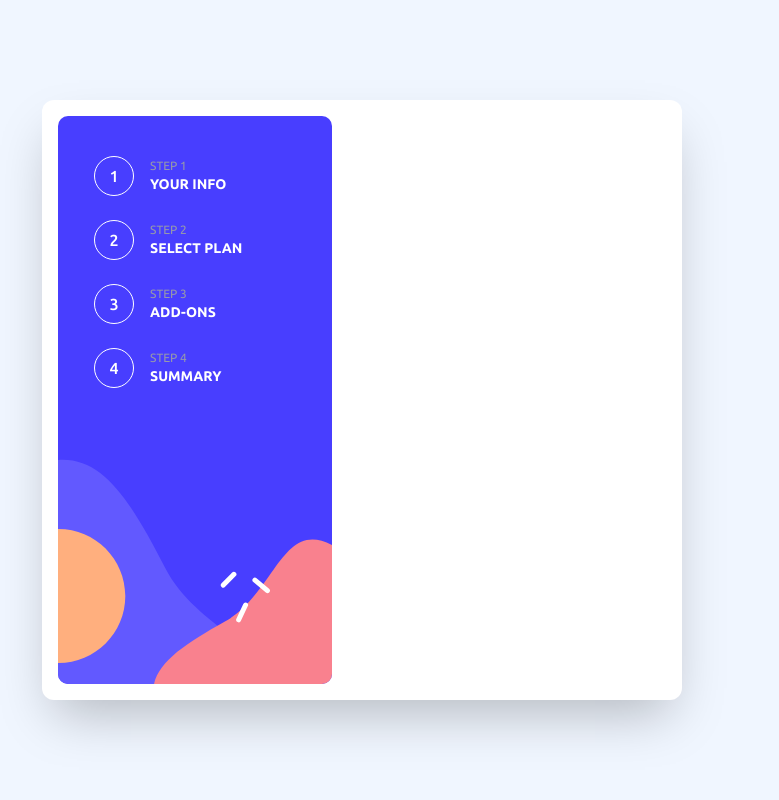
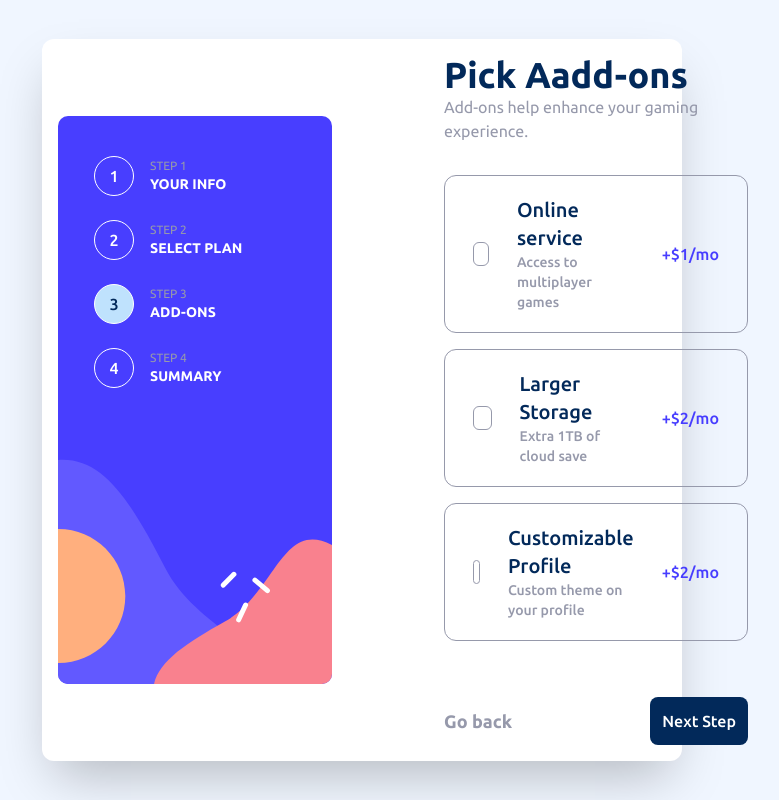
Before and after one commit to kajtini/Multi-Step-Form, a React (Vite) app: page /addons in a window 1280 px wide. Shown: the whole page, without its empty margins (278-1057 px from the left). Built offline with nearby package versions, Linux system fonts and the light colour scheme.

Commit message:
fourth commit (fixed next button isues, added adons page(not yet complete))

```diff
--- /dev/null
+++ b/src/components/Addon.jsx
@@ -0,0 +1,21 @@
+function Addon({ type, desc, billing }) {
+  return (
+    <div className="px-7 py-5 border-solid border-[1px] border-neutral-gray-cool rounded-xl flex items-center gap-7 cursor-pointer">
+      <div className="w-6 h-6 border-solid border-[1px] border-neutral-gray-cool rounded-md  flex items-center justify-center cursor-pointer">
+        <img
+          src="../../../public/images/icon-checkmark.svg"
+          alt="checkmark icon"
+        />
+      </div>
+      <div className="mr-auto">
+        <p className="font-medium text-primary-blue-marine text-xl">{type}</p>
+        <p className="font-medium text-neutral-gray-cool text-sm">{desc}</p>
+      </div>
+      <div className="text-primary-blue-purplish font-medium">
+        +${billing}/mo
+      </div>
+    </div>
+  );
+}
+
+export default Addon;
--- /dev/null
+++ b/src/components/Addons.jsx
@@ -0,0 +1,94 @@
+import { useEffect } from "react";
+import { motion } from "framer-motion";
+import NextStepBtn from "./NextStepBtn";
+import Addon from "./Addon";
+import { Link } from "react-router-dom";
+
+function Addons({ setCurrentStep }) {
+  const containerVariants = {
+    hidden: {
+      opacity: 0,
+      x: "200px",
+    },
+    visible: {
+      opacity: 1,
+      x: 0,
+      transition: {
+        type: "spring",
+        damping: 15,
+        stiffness: 80,
+        delay: 0.2,
+      },
+    },
+    exit: {
+      opacity: 0,
+      y: "-100%",
+      transition: {
+        duration: 0.3,
+      },
+    },
+  };
+
+  const addons = [
+    {
+      id: 1,
+      type: "Online service",
+      descirption: "Access to multiplayer games",
+      billing: 1,
+    },
+    {
+      id: 2,
+      type: "Larger Storage",
+      descirption: "Extra 1TB of cloud save",
+      billing: 2,
+    },
+    {
+      id: 3,
+      type: "Customizable Profile",
+      descirption: "Custom theme on your profile",
+      billing: 2,
+    },
+  ];
+
+  useEffect(() => {
+    setCurrentStep(3);
+  }, []);
+
+  return (
+    <motion.div
+      variants={containerVariants}
+      initial="hidden"
+      animate="visible"
+      exit="exit"
+      className="w-[50%]"
+    >
+      <h1 className="font-bold text-4xl text-primary-blue-marine">
+        Pick Aadd-ons
+      </h1>
+      <p className="text-neutral-gray-cool mb-8">
+        Add-ons help enhance your gaming experience.
+      </p>
+      <ul className="mb-14">
+        {addons.map((addon, i) => (
+          <li className={`${i !== addons.length - 1 && "mb-4"}`}>
+            <Addon
+              key={addon.id}
+              id={addon.id}
+              type={addon.type}
+              desc={addon.descirption}
+              billing={addon.billing}
+            />
+          </li>
+        ))}
+      </ul>
+      <div className="w-full flex items-center justify-between">
+        <Link to="/plan" className="text-neutral-gray-cool font-bold text-lg">
+          Go back
+        </Link>
+        <NextStepBtn />
+      </div>
+    </motion.div>
+  );
+}
+
+export default Addons;
--- a/src/components/Card.jsx
+++ b/src/components/Card.jsx
@@ -4,18 +4,30 @@ import { Routes, Route, useLocation } from "react-router-dom";
 import SelectPlan from "./SelectPlan";
 import { AnimatePresence } from "framer-motion";
 import { useState } from "react";
+import Addons from "./Addons";
 
 function Card() {
   const location = useLocation();
+  const [currentStep, setCurrentStep] = useState(null);
 
   return (
     <div className="w-[50%] bg-white rounded-xl shadow-2xl p-4">
       <div className="flex items-center gap-28">
-        <Sidebar />
+        <Sidebar currentStep={currentStep} />
         <AnimatePresence mode="wait">
           <Routes location={location} key={location.key}>
-            <Route path="/" element={<PersonalInfo />} />
-            <Route path="/plan" element={<SelectPlan />} />
+            <Route
+              path="/"
+              element={<PersonalInfo setCurrentStep={setCurrentStep} />}
+            />
+            <Route
+              path="/plan"
+              element={<SelectPlan setCurrentStep={setCurrentStep} />}
+            />
+            <Route
+              path="/addons"
+              element={<Addons setCurrentStep={setCurrentStep} />}
+            />
           </Routes>
         </AnimatePresence>
       </div>
--- a/src/components/NextStepBtn.jsx
+++ b/src/components/NextStepBtn.jsx
@@ -12,7 +12,7 @@ function NextStepBtn() {
         transition: { opacity: { duration: 0.2 } },
       }}
       className="bg-primary-blue-marine text-white
-      font-medium p-3 w-[30%] rounded-lg cursor-pointer self-end"
+      font-medium p-3 rounded-lg cursor-pointer"
     >
       Next Step
     </motion.button>
--- a/src/components/PersonalInfo.jsx
+++ b/src/components/PersonalInfo.jsx
@@ -3,13 +3,18 @@ import { motion, AnimatePresence } from "framer-motion";
 import InputInfo from "./InputInfo";
 import NextStepBtn from "./NextStepBtn";
 import { Link } from "react-router-dom";
+import { useEffect } from "react";
 
-function PersonalInfo() {
+function PersonalInfo({ setCurrentStep }) {
   const [inputData, setInputData] = useState({
     name: "",
     email: "",
     phone: "",
   });
+
+  useEffect(() => {
+    setCurrentStep(1);
+  }, []);
 
   const inputTypes = Object.keys(inputData);
 
--- a/src/components/Plan.jsx
+++ b/src/components/Plan.jsx
@@ -46,7 +46,7 @@ function Plan({ type, id, activeId, img, billing, handleClick, isYearly }) {
       <img src={`${img}`} alt="plan icon" className="mb-10" />
       <p className="font-bold text-primary-blue-marine text-xl">{type}</p>
       <p className={`text-neutral-gray-cool ${isYearly && "mb-1"}`}>
-        {billing}
+        {`$${billing}/${isYearly ? "yr" : "mo"}`}
       </p>
       <AnimatePresence mode="wait">
         {isYearly && (
--- a/src/components/SelectPlan.jsx
+++ b/src/components/SelectPlan.jsx
@@ -4,26 +4,31 @@ import { motion } from "framer-motion";
 import NextStepBtn from "./NextStepBtn";
 import { Link } from "react-router-dom";
 import Switch from "./Switch";
+import { useEffect } from "react";
 
-function SelectPlan() {
+function SelectPlan({ setCurrentStep }) {
   const [activeId, setActiveId] = useState(null);
   const [isYearly, setIsYearly] = useState(false);
+
+  useEffect(() => {
+    setCurrentStep(2);
+  }, []);
 
   const plans = [
     {
       type: "Arcade",
       img: "../../../public/images/icon-arcade.svg",
-      billing: !isYearly ? "$9/mo" : "$90/yr",
+      billing: !isYearly ? 9 : 90,
     },
     {
       type: "Advanced",
       img: "../../../public/images/icon-advanced.svg",
-      billing: !isYearly ? "$12/mo" : "$120/yr",
+      billing: !isYearly ? 12 : 120,
     },
     {
       type: "Pro",
       img: "../../../public/images/icon-pro.svg",
-      billing: !isYearly ? "$15/mo" : "$150/yr",
+      billing: !isYearly ? 15 : 150,
     },
   ];
 
@@ -96,7 +101,11 @@ function SelectPlan() {
         <Link to="/" className="text-neutral-gray-cool font-bold text-lg">
           Go back
         </Link>
-        {activeId && <NextStepBtn />}
+        {activeId && (
+          <Link to="/addons">
+            <NextStepBtn />
+          </Link>
+        )}
       </div>
     </motion.div>
   );
--- a/src/components/Sidebar.jsx
+++ b/src/components/Sidebar.jsx
@@ -1,12 +1,28 @@
 import { motion } from "framer-motion";
+import { useState } from "react";
+import { useEffect } from "react";
 
-function Sidebar() {
-  const steps = [
+function Sidebar({ currentStep }) {
+  const [steps, setSteps] = useState([
     { stepNumber: 1, stepPlan: "Your info", selected: false },
     { stepNumber: 2, stepPlan: "Select Plan", selected: false },
     { stepNumber: 3, stepPlan: "Add-Ons", selected: false },
     { stepNumber: 4, stepPlan: "Summary", selected: false },
-  ];
+  ]);
+
+  useEffect(() => {
+    setSteps((prevSteps) => [
+      ...prevSteps.map((step) => {
+        if (step.stepNumber !== currentStep) {
+          step.selected = false;
+        } else {
+          step.selected = true;
+        }
+
+        return step;
+      }),
+    ]);
+  }, [currentStep]);
 
   const stepsVariants = {
     hidden: {
@@ -26,7 +42,7 @@ function Sidebar() {
    h-[568px] w-[274px]"
       >
         <ul>
-          {steps.map((step) => (
+          {steps?.map((step) => (
             <motion.li
               key={step.stepNumber}
               className="flex items-center gap-4 mb-6"
@@ -40,7 +56,7 @@ function Sidebar() {
                 delay: 0.2 * step.stepNumber,
               }}
             >
-              <div
+              <motion.div
                 className={`border-solid border-white border-[1px] flex justify-center items-center rounded-[50%] w-10 h-10 font-medium
             ${
               step.selected &&
@@ -48,7 +64,7 @@ function Sidebar() {
             }`}
               >
                 {step.stepNumber}
-              </div>
+              </motion.div>
               <div>
                 <p className="uppercase text-xs font-light text-neutral-gray-cool">
                   Step {step.stepNumber}
--- a/src/components/Switch.jsx
+++ b/src/components/Switch.jsx
@@ -3,7 +3,13 @@ import { motion } from "framer-motion";
 function Switch({ handleClick, isYearly }) {
   return (
     <div className="w-full bg-neutral-magnolia flex items-center py-3 justify-center gap-5 rounded-lg mb-28">
-      <p className="font-bold">Monthly</p>
+      <p
+        className={`font-bold ${
+          isYearly ? "text-neutral-gray-cool" : "text-primary-blue-marine"
+        }`}
+      >
+        Monthly
+      </p>
       <div
         className={` bg-primary-blue-marine flex ${
           isYearly ? "justify-end" : "justify-start"
@@ -16,7 +22,13 @@ function Switch({ handleClick, isYearly }) {
           className="bg-white rounded-[50%] w-[12px] h-[12px]"
         ></motion.div>
       </div>
-      <p className="font-bold">Yearly</p>
+      <p
+        className={`font-bold ${
+          isYearly ? "text-primary-blue-marine" : "text-neutral-gray-cool"
+        } `}
+      >
+        Yearly
+      </p>
     </div>
   );
 }
```
